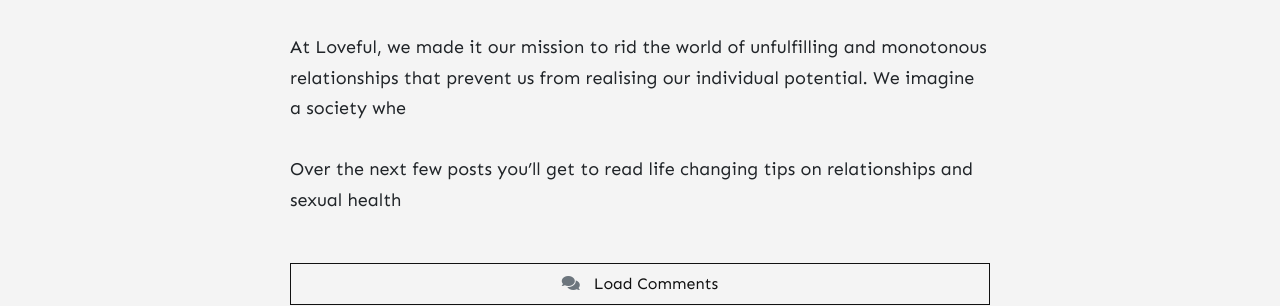
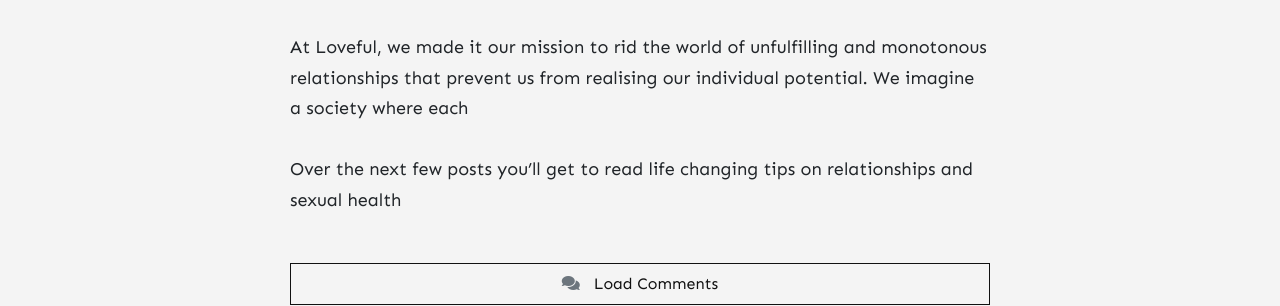
Before and after one commit to stackbit-projects/happy-zebra-28bc2, a Jekyll site: the page built from _posts/2021-09-01-welcome-to-loveful.md, in a window 1280 px wide. Shown: the part 1071-1377 px from the top of the page. Built offline with Jekyll 4.4.1, drawn with Linux system fonts in a browser that asks for light colours; nearby versions of some CDN libraries; comment, search, counter and statistics services are not loaded.

Commit message:
2021-09-01-welcome-to-loveful.md: changed

```diff
--- a/_posts/2021-09-01-welcome-to-loveful.md
+++ b/_posts/2021-09-01-welcome-to-loveful.md
@@ -9,6 +9,6 @@
 
 Hello folks! This is the beginning of the Loveful blog.
 
-At Loveful, we made it our mission to rid the world of unfulfilling and monotonous relationships that prevent us from realising our individual potential. We imagine a society whe
+At Loveful, we made it our mission to rid the world of unfulfilling and monotonous relationships that prevent us from realising our individual potential. We imagine a society where each
 
 Over the next few posts you'll get to read life changing tips on relationships and sexual health
```
